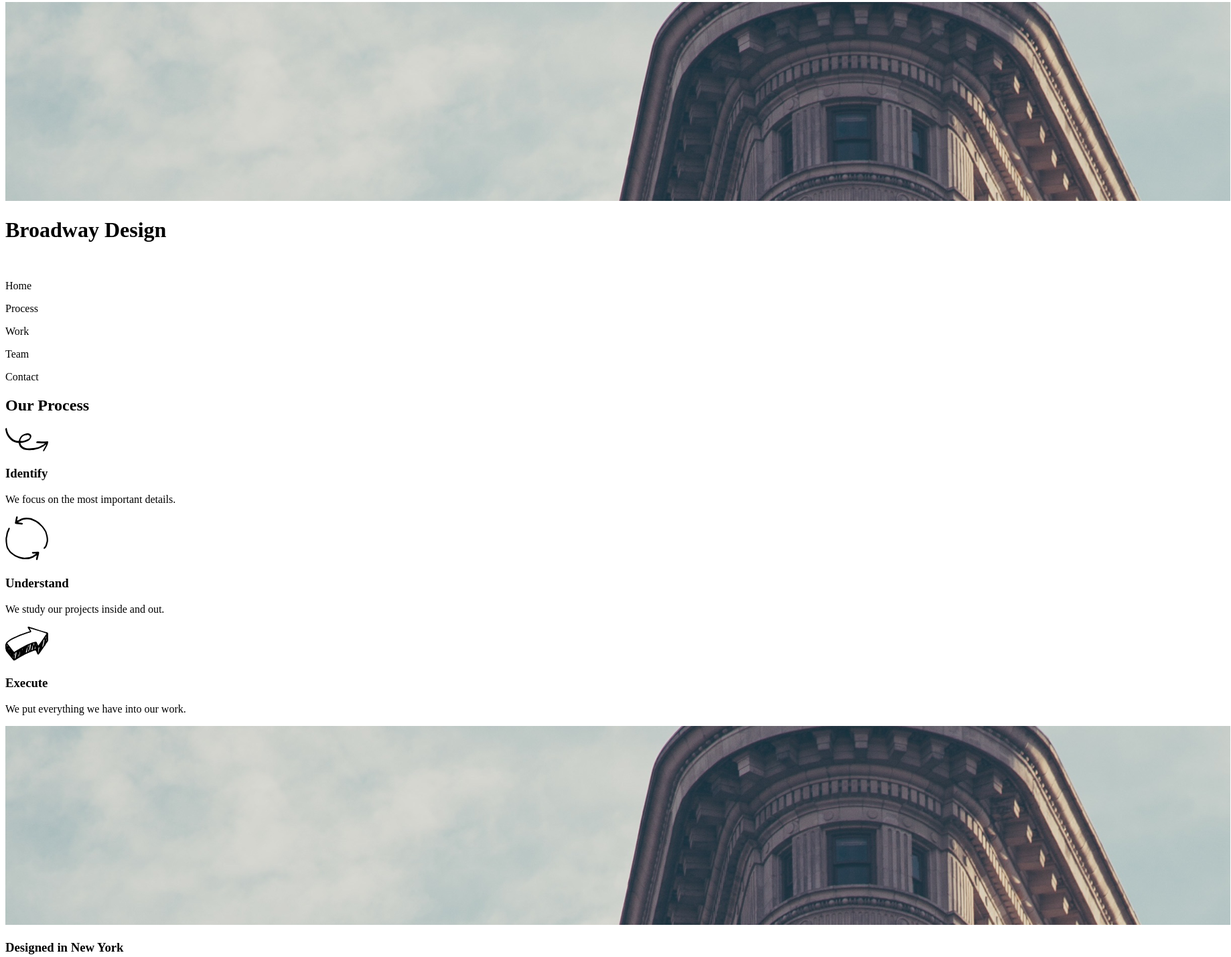
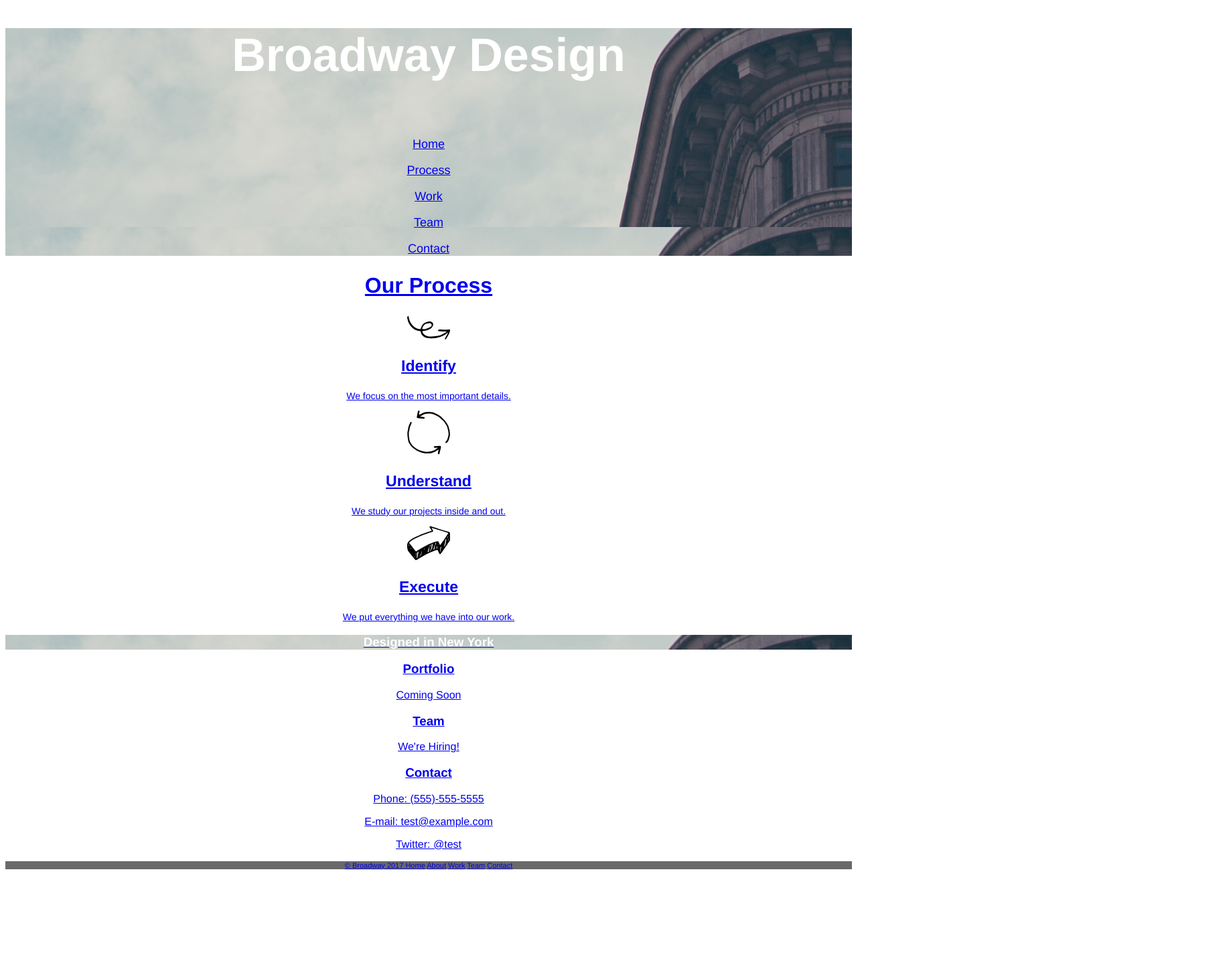
Before and after one commit to Sujeil/Broadway, a plain HTML site: page index.html in a window 1280 px wide. Shown: the part 5-1434 px from the top of the page at 67% size, 1838 px wide, since content can reach past the window. After the commit the page ends 1314 px from the top, so only its background shows below. Drawn offline with Linux system fonts and the light colour scheme.

Commit message:
Footer mainly finished

```diff
--- a/index.html
+++ b/index.html
@@ -7,17 +7,16 @@
   </head>
   <body>
     <div id="header">
-      <img src=".\resources\css\the-flatiron-building.png" alt="Building">
       <h1>Broadway Design</h1>
       <br>
-      <p>Home</p>
-      <p>Process</p>
-      <p>Work</p>
-      <p>Team</p>
-      <p>Contact</p>
+      <p><a href="#header" class="nav">Home</a></p>
+      <p><a href="#process" class="nav">Process</a></p>
+      <p><a href="#work" class="nav">Work</a></p>
+      <p><a href="#team" class="nav">Team</a></p>
+      <p><a href="#contact" class="nav">Contact</p>
     </div>
 
-    <div id="process">
+    <div class="process">
       <h2>Our Process</h2>
       <p><img src=".\resources\css\identify.svg" alt="Swirl arrow"></p>
       <h3>Identify</h3>
@@ -31,19 +30,23 @@
     </div>
 
     <div id="designed">
-      <img src=".\resources\css\the-flatiron-building.png" alt="Building">
       <h3>Designed in New York</h3>
     </div>
 
-    <div id="footer">
-      <h3>Portfolio</h3>
+    <div>
+      <h3 id="work">Portfolio</h3>
       <p>Coming Soon</p>
-      <h3>Team</h3>
+      <h3 id="team">Team</h3>
       <p>We're Hiring!</p>
-      <h3>Contact</h3>
+      <h3 id="contact">Contact</h3>
       <p>Phone: (555)-555-5555</p>
       <p>E-mail: test@example.com</p>
       <p>Twitter: @test</p>
     </div>
+
+    <div id="footer">
+      <p>© Broadway 2017 <a href="#header" class="nav">Home</a> <a href="#process" class="nav">About</a> <a href="#work" class="nav">Work</a> <a href="#team" class="nav">Team</a> <a href="#contact" class="nav">Contact</a>
+      </p>
+    </div>
   </body>
 </html>
--- a/resources/css/style.css
+++ b/resources/css/style.css
@@ -0,0 +1,48 @@
+link{
+  display: none;
+}
+
+body{
+  text-align: center;
+  font-family: Helvetica;
+}
+
+#header{
+  background-image: url("the-flatiron-building.png");
+}
+
+#header h1{
+  font-size: 70px;
+  font-weight: bold;
+  color: white;
+}
+
+#header p{
+  font-size: 18px;
+  color: white;
+}
+
+.process h2{
+  font-size: 32px;
+  font-weight: bold;
+}
+
+.process h3{
+  font-size: 23px;
+  font-weight: bold;
+}
+
+.process p{
+  font-size: 14px;
+}
+
+#designed{
+  background-image: url("the-flatiron-building.png");
+  color: white;
+}
+
+#footer{
+  font-size: 11px;
+  color: white;
+  background-color: dimgray;
+}
```
